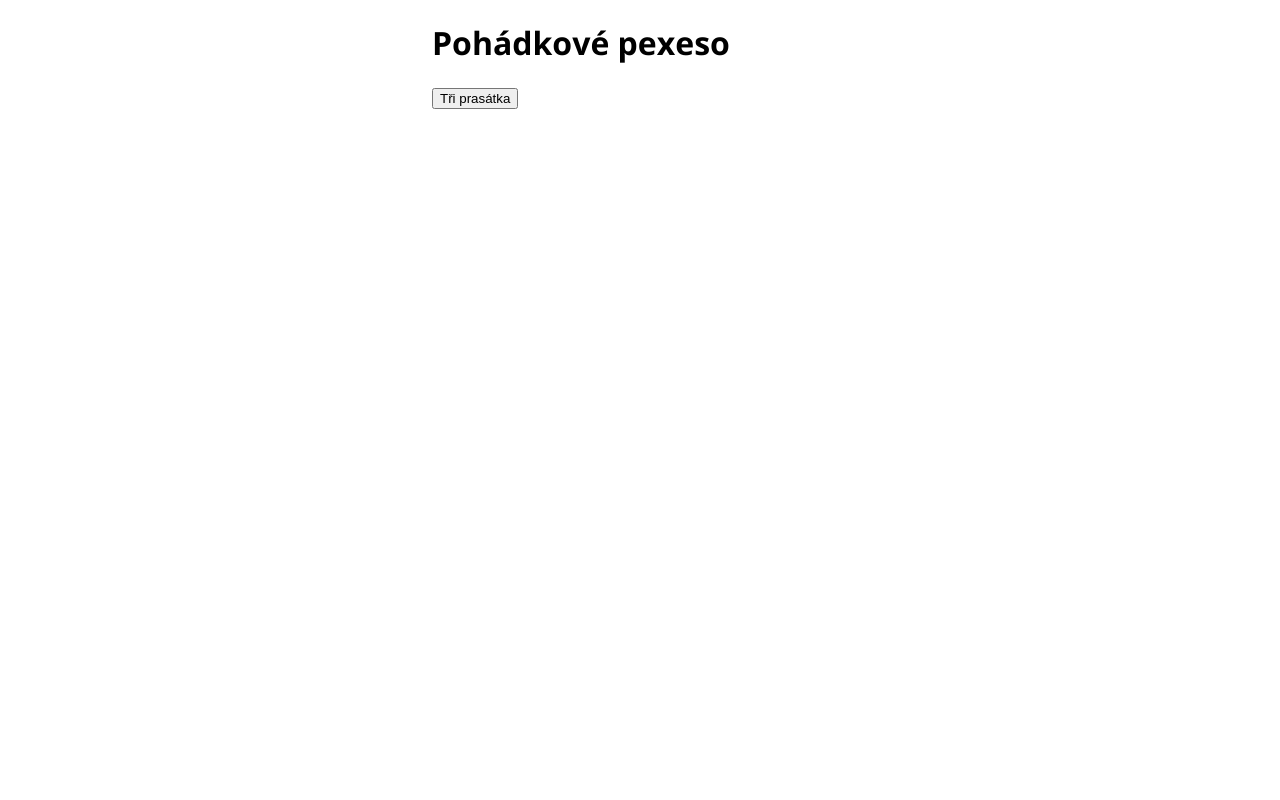
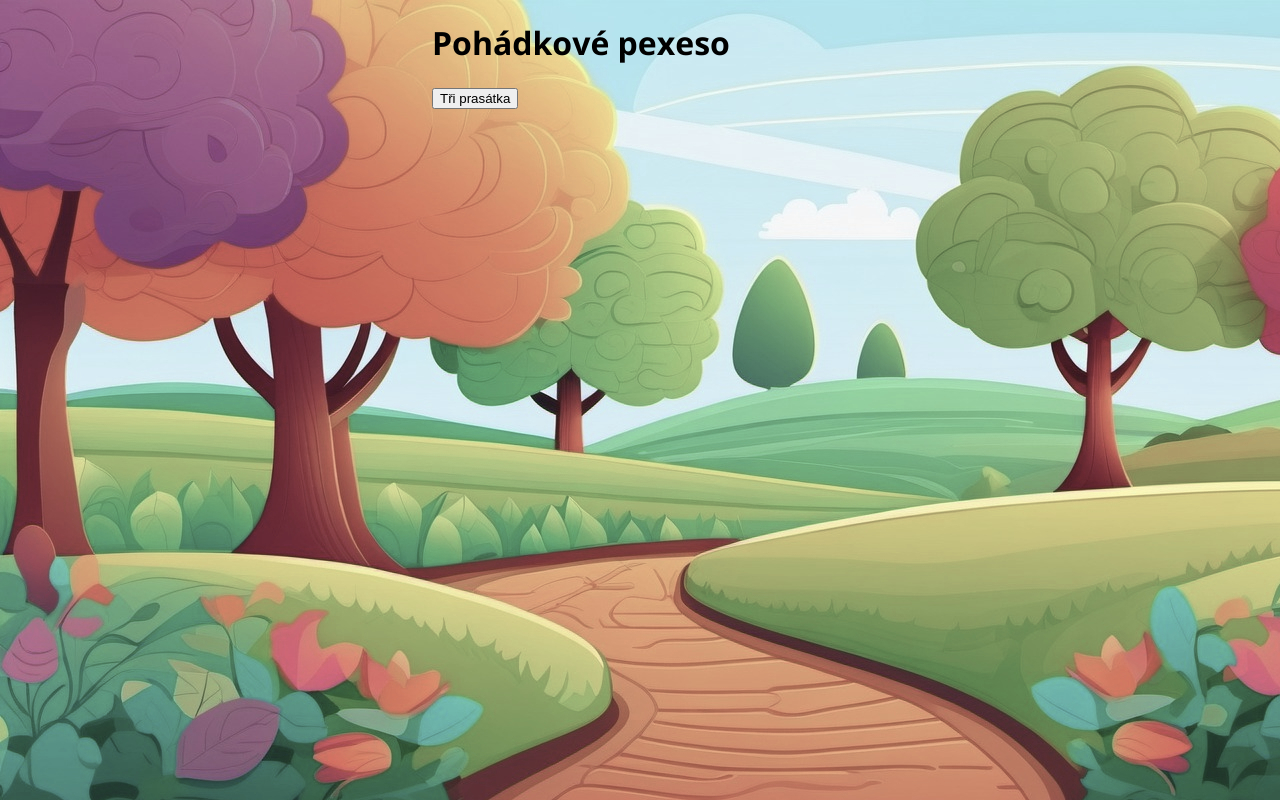
Before and after one commit to stitaks/zaverecnyProjektCzechitas, a React (Vite) app: page / in a window 1280 px wide. Built offline with nearby package versions, Linux system fonts and the light colour scheme.

Commit message:
pridani pozadi

```diff
--- a/src/pages/HomePage/style.css
+++ b/src/pages/HomePage/style.css
@@ -3,6 +3,10 @@ header {
   flex-direction: column;
   align-items: center;
   margin-top: 4rem;
+}
+
+body {
+  background-image: url(../../img/obrazek06.jpg);
 }
 
 .logo {
```
Also changed, not shown: src/img/obrazek06.jpg (added).
